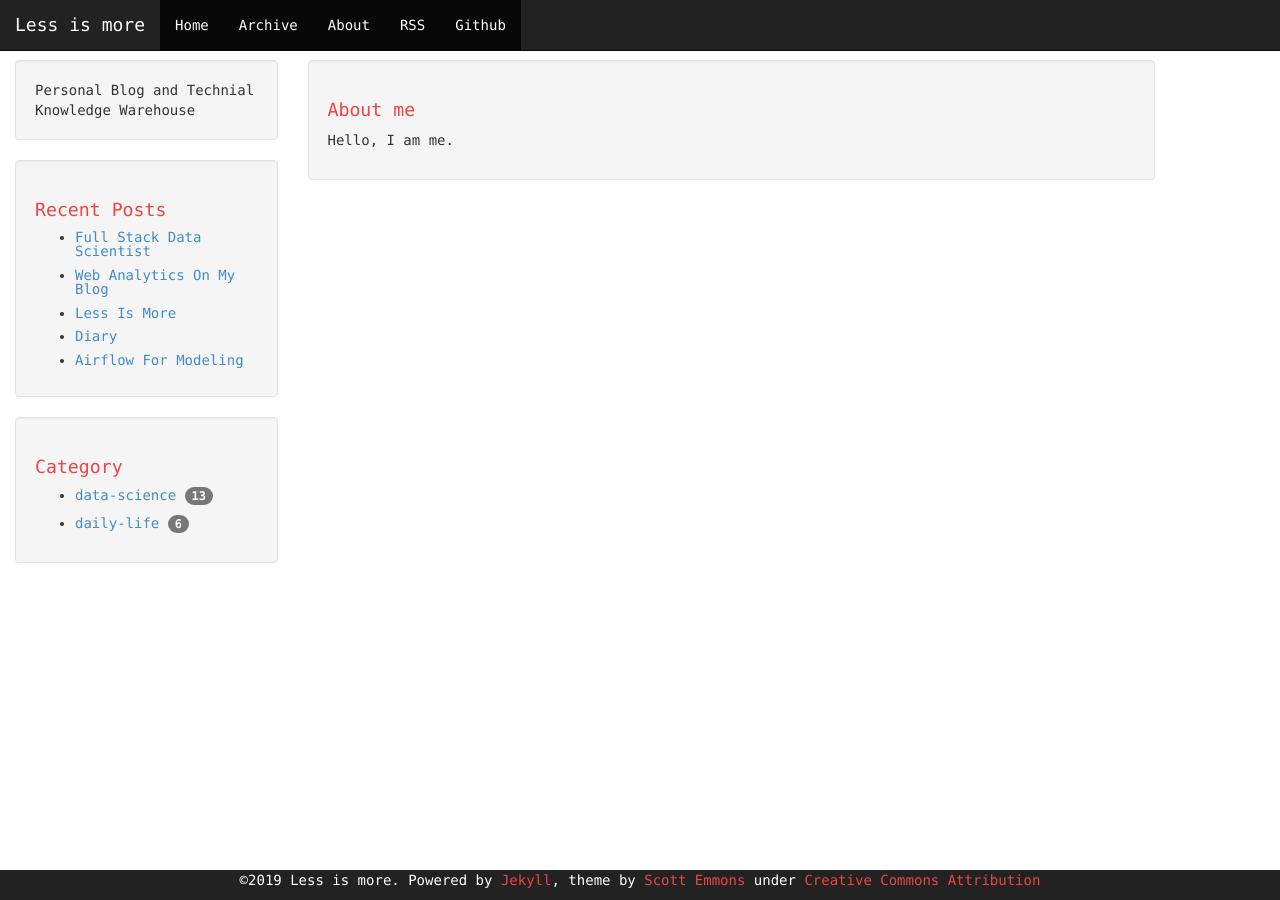
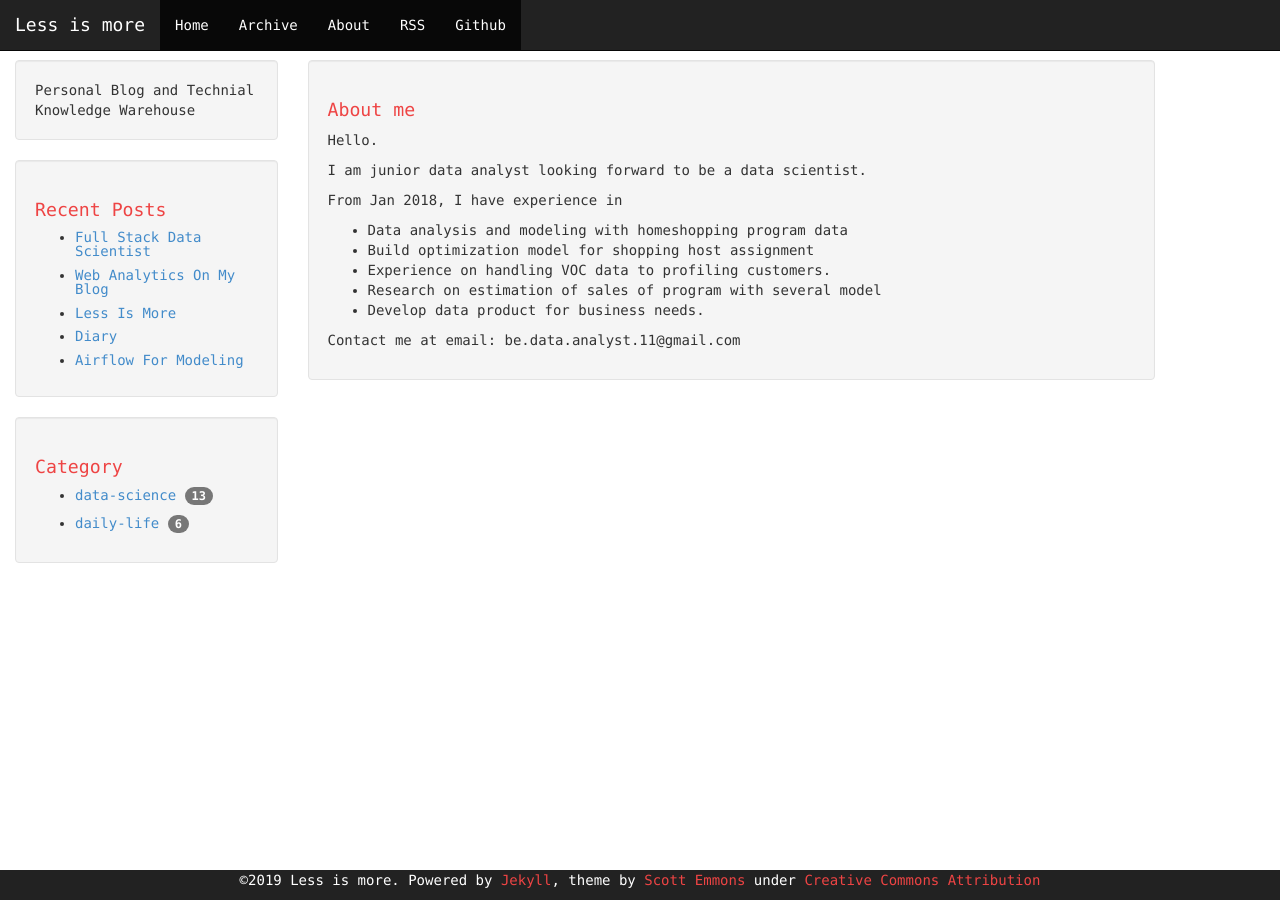
Before and after one commit to 11wi/11wi.github.io, a Jekyll site: the page built from about.html, in a window 1280 px wide. Built offline with Jekyll 4.4.1, drawn with Linux system fonts in a browser that asks for light colours; some web fonts are replaced.

Commit message:
add about.html

```diff
--- a/about.html
+++ b/about.html
@@ -4,5 +4,15 @@ layout: default
 
 <div class="well">
     <h1>About me</h1>
-    <p>Hello, I am me.</p>
+    <p>Hello.</p>
+    <p>I am junior data analyst looking forward to be a data scientist.</p>
+    <p>From Jan 2018, I have experience in</p>
+    <ul>
+        <li>Data analysis and modeling with homeshopping program data</li>
+        <li>Build optimization model for shopping host assignment</li>
+        <li>Experience on handling VOC data to profiling customers.</li>
+        <li>Research on estimation of sales of program with several model</li>
+        <li>Develop data product for business needs.</li>
+    </ul>
+    <p>Contact me at email: be.data.analyst.11@gmail.com</p>
 </div>
```
